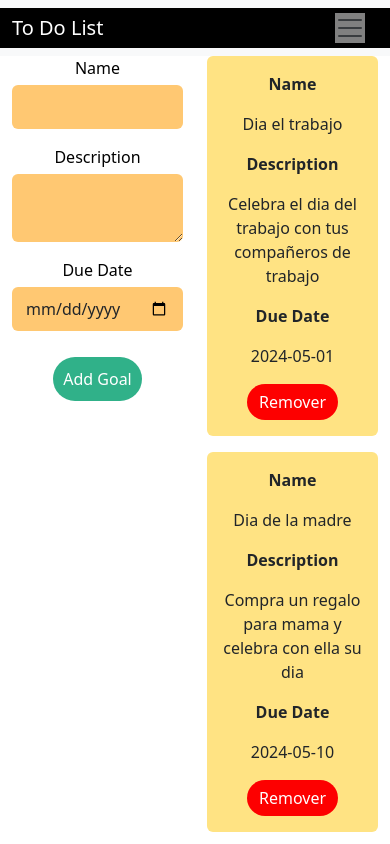
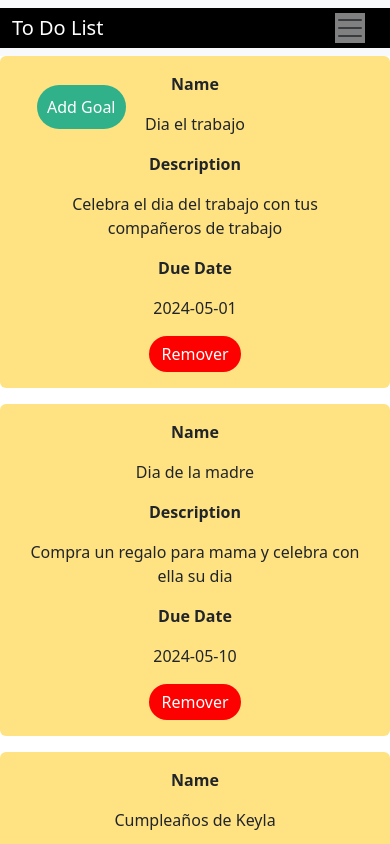
Before and after one commit to LeonelCujcuj/DAW_Actividad_01, a React (Create React App) app: page / in a window 390 px wide. Shown: the top 844 px of the page. Built offline with nearby package versions, Linux system fonts and the light colour scheme.

Commit message:
Adtualizacion de estilos y componentes

```diff
--- a/src/App.js
+++ b/src/App.js
@@ -6,6 +6,8 @@ import Menu from './Components/Menu/Menu';
 import Container from 'react-bootstrap/Container';
 import Row from 'react-bootstrap/Row';
 import Col from 'react-bootstrap/Col';
+import FloatingAddBtn from './Components/FloatingAddBtn/FloatingAddBtn';
+import ModalForm from './Components/ModalForm/ModalForm';
 
 function App() {
   const tareas = [{
@@ -33,13 +35,20 @@ function App() {
       <Menu></Menu>
       <Container>
       <Row>
-        <Col>
+        <Col xs={0} md={0} className='d-none d-sm-block d-sm-none d-md-block'>
           <Formulario></Formulario>
         </Col>
-        <Col>
+        <Col xs={0} md={0}>
+          <Row className='d-md-none'>
+            <Col className='overlapping-div'>
+              <ModalForm></ModalForm>
+            </Col>
+          </Row>
+          <Row>
           { tareas.map((tarea, index) => {
             return <Item name={tarea.name} description={tarea.description} DueDate={tarea.DueDate} />
           }) }
+          </Row>
         </Col>
       </Row>
     </Container>
--- /dev/null
+++ b/src/Components/FloatingAddBtn/FloatingAddBtn.js
@@ -0,0 +1,14 @@
+import Button from 'react-bootstrap/Button';
+import './FloatingAddBtn.scss';
+
+function FloatingAddBtn() {
+  return (
+    <>
+      <Button variant="primary" type="submit" id='AddGoal'>
+        Add Goal
+      </Button>{' '}
+    </>
+  );
+}
+
+export default FloatingAddBtn;
--- /dev/null
+++ b/src/Components/FloatingAddBtn/FloatingAddBtn.scss
@@ -0,0 +1,17 @@
+#AddGoal {
+    background-color: #30b189;
+    color: #ffffff;
+    border: none;
+    border-radius: 25px;
+    padding: 10px;
+    margin-top: 10px;
+    cursor: pointer;
+}
+
+.overlapping-div {
+    position: fixed;
+    top: 75px;
+    margin-left: 25px;
+    z-index: 100;
+    text-align: left;
+}
--- /dev/null
+++ b/src/Components/ModalForm/ModalForm.js
@@ -0,0 +1,36 @@
+import { useState } from 'react';
+import Button from 'react-bootstrap/Button';
+import Modal from 'react-bootstrap/Modal';
+import Formulario from '../Form/Formulario';
+
+
+function ModalForm() {
+  const [show, setShow] = useState(false);
+
+  const handleClose = () => setShow(false);
+  const handleShow = () => setShow(true);
+
+  return (
+    <>
+      <Button variant="primary" type="submit" id='AddGoal' onClick={handleShow}>
+        Add Goal
+      </Button>
+
+      <Modal
+        show={show}
+        onHide={handleClose}
+        backdrop="static"
+        keyboard={false}
+      >
+        <Modal.Header closeButton>
+          <Modal.Title>Task</Modal.Title>
+        </Modal.Header>
+        <Modal.Body>
+          <Formulario></Formulario>
+        </Modal.Body>
+      </Modal>
+    </>
+  );
+}
+
+export default ModalForm;
--- /dev/null
+++ b/src/Components/ModalForm/ModalForm.scss
@@ -0,0 +1,17 @@
+#AddGoal {
+    background-color: #30b189;
+    color: #ffffff;
+    border: none;
+    border-radius: 25px;
+    padding: 10px;
+    margin-top: 10px;
+    cursor: pointer;
+}
+
+.overlapping-div {
+    position: fixed;
+    top: 75px;
+    margin-left: 25px;
+    z-index: 100;
+    text-align: left;
+}
```
